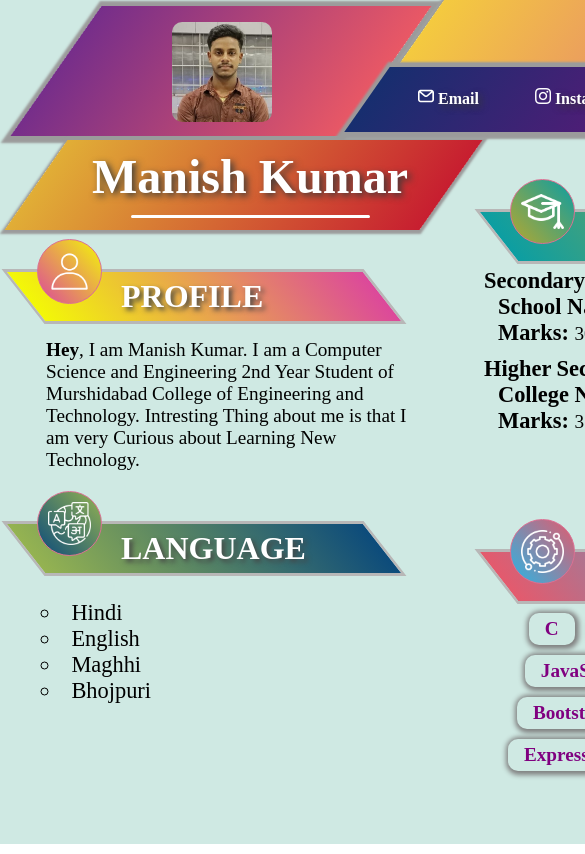
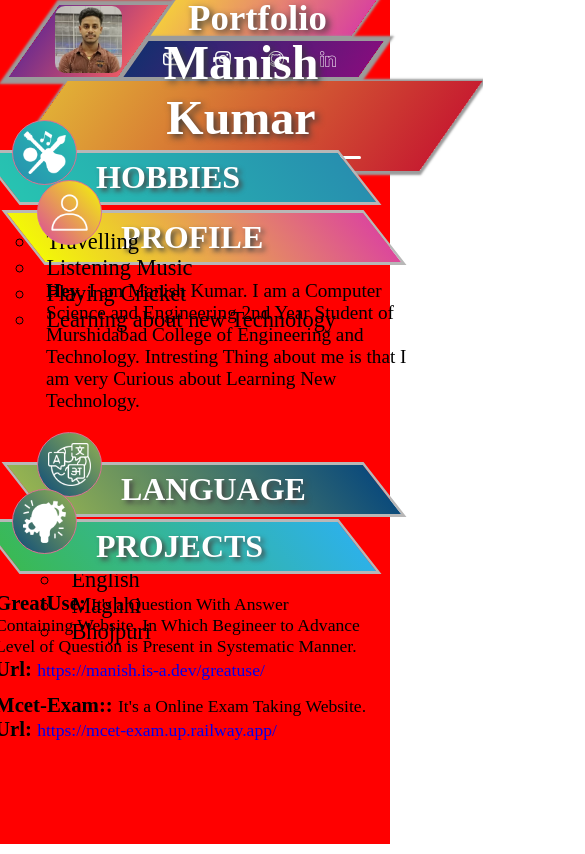
Before and after one commit to manish7479dlp/manish7479dlp.github.io, a React (Create React App) app: page / in a window 390 px wide. Shown: the top 854 px of the page, 585 px wide, since content can reach past the window. Built offline with nearby package versions, Linux system fonts and the light colour scheme.

Commit message:
ADD: Make Header content Responsive

```diff
--- a/src/App.css
+++ b/src/App.css
@@ -1,3 +1,7 @@
+:root {
+    --ContainerWidth: 1305px;
+}
+
 .mainContainer {
     position: relative;
 }
@@ -5,7 +9,7 @@ a {
     text-decoration: none;
 }
 .container {
-    width: 1305px;
+    width: var(--ContainerWidth);
     height: 100vh;
     display: flex;
     flex-direction: column;
@@ -20,6 +24,25 @@ a {
 }
 
 .heading .headingContent {
+    width: var(--ContainerWidth);
     display: flex;
     flex-direction: column;
 }
+
+
+/* // Responsiv code begin */
+
+/* tablet or ipad pro */
+@media screen and (max-width: 1304px) {
+    :root {
+       --ContainerWidth: 100vw;
+    }
+
+    .container {
+        background-color: red;
+    }
+}
+
+@media screen and (max-width: 1080px) {
+
+}
--- a/src/Components/ContactInfo/ContactInfo.css
+++ b/src/Components/ContactInfo/ContactInfo.css
@@ -3,11 +3,13 @@
   --cContainerHeight: 65px;
   --cTop: 13px;
   --cLeft: 126px;
-  --cMarginLeft: -19px;
+  --cMarginLeft: -18px;
+  --cMarginTop: 3px;
   --cFrontSize: 1rem;
   --cContentWidth: 400px;
   --contactContentMarginLeft: 0px;
   --cFrontWeight: 550;
+  --cContentContectBottom: 12px;
 }
 .contactInfoBox {
   display: inline-block;
@@ -16,6 +18,7 @@
   background: linear-gradient(to right, rgb(23, 46, 111), rgb(130, 14, 125));
   transform: skew(145deg);
   margin-left: var(--cMarginLeft);
+  margin-top: var(--cMarginTop);
   box-shadow: 1px 1px 2px 6px rgb(155, 155, 155);
 }
 .center {
@@ -31,7 +34,7 @@
 
 .contactContent {
   position: absolute;
-  bottom: 12px;
+  bottom: var(--cContentContectBottom);
   left: 16px;
   padding: 4px 3px;
 }
@@ -45,7 +48,6 @@
   font-size: var(--cFrontSize);
   font-weight: var(--cFrontWeight);
   text-shadow: 3px 3px 7px rgb(56, 57, 56);
-
 }
 
 .contactContent a:hover {
@@ -66,7 +68,7 @@
 
 /* laptop */
 
-@media screen and (max-width: 1760px) and (min-width: 1305px) {
+@media screen and (max-width: 1760px) {
   :root {
     --cContainerWidth: 895px;
     --cContainerHeight: 70px;
@@ -77,5 +79,235 @@
     --cContentWidth: 400px;
     --contactContentMarginLeft: 110px;
     --cFrontWeight: 500;
+    --cMarginTop: -2px;
   }
 }
+/* tablet or ipad pro */
+@media screen and (max-width: 1306px) {
+  :root {
+    --cContainerWidth: 95%;
+    --cFrontSize: 1.5rem;
+    --contactContentMarginLeft: 70px;
+    --cContentContectBottom: 8px;
+  }
+}
+
+@media screen and (max-width: 1200px) {
+  :root {
+    --cFrontSize: 1.4rem;
+    --contactContentMarginLeft: 55px;
+    --cContentContectBottom: 10px;
+  }
+}
+
+@media screen and (max-width: 1130px) {
+  :root {
+    --contactContentMarginLeft: 45px;
+  }
+}
+@media screen and (max-width: 1080px) {
+  :root {
+    --cFrontSize: 1.3rem;
+    --contactContentMarginLeft: 30px;
+    --cContainerHeight: 61px;
+    --cMarginLeft: -13px;
+    --cContentContectBottom: 6px;
+  }
+}
+
+@media screen and (max-width: 990px) {
+  :root {
+    --cFrontSize: 1.2rem;
+    --contactContentMarginLeft: 27px;
+  }
+  .contactContent a {
+    margin-right: 25px;
+  }
+}
+@media screen and (max-width: 920px) {
+  :root {
+    --cFrontSize: 1.2rem;
+    --contactContentMarginLeft: 17px;
+  }
+  .contactContent a {
+    margin-right: 20px;
+  }
+}
+
+@media screen and (max-width: 910px) {
+  :root {
+    --cFrontSize: 1.1rem;
+  }
+}
+
+@media screen and (max-width: 880px) {
+  :root {
+    --contactContentMarginLeft: 12px;
+  }
+  .contactContent a {
+    margin-right: 15px;
+    /* color: purple; */
+  }
+}
+
+@media screen and (max-width: 850px) {
+  :root {
+    --contactContentMarginLeft: 2px;
+  }
+
+  .contactContent a {
+    margin-right: 5px;
+  }
+}
+
+@media screen and (max-width: 805px) {
+  .contactContent a {
+    /* margin-right: 2px; */
+    padding: 5px 8px;
+  }
+}
+
+@media screen and (max-width: 760px) {
+  .displayToggle {
+    display: none;
+  }
+  .contactContent img {
+    width: 32px;
+    height: 32px;
+    /* padding-left: 2px; */
+    text-align: center;
+  }
+
+  .contactContent a {
+    padding: 8px 15px;
+    margin-right: 25px;
+    /* margin-bottom: 10px; */
+  }
+
+  :root {
+    --cContentContectBottom: -3px;
+  }
+}
+
+@media screen and (max-width: 635px) {
+  .contactContent img {
+    width: 25px;
+    height: 25px;
+  }
+  .contactContent a {
+    margin-right: 17px;
+  }
+
+  :root {
+    --cContentContectBottom: 1px;
+  }
+}
+
+@media screen and (max-width: 605px) {
+  :root {
+    --cContainerHeight: 45px;
+    --cMarginLeft: -10px;
+    --cMarginTop: 0px;
+    --contactContentMarginLeft: 10px;
+    --cContentContectBottom: -7px;
+  }
+}
+@media screen and (max-width: 580px) {
+  :root {
+    --cContentContectBottom: -4px;
+  }
+
+  .contactContent img {
+    width: 20px;
+    height: 20px;
+  }
+  .contactContent a {
+    margin-right: 17px;
+  }
+}
+
+@media screen and (max-width: 535px) {
+  :root {
+    --contactContentMarginLeft: 5px;
+  }
+}
+@media screen and (max-width: 520px) {
+  :root {
+    --contactContentMarginLeft: 0px;
+  }
+
+  .contactContent a {
+    margin-right: 12px;
+  }
+}
+@media screen and (max-width: 500px) {
+  :root {
+    --contactContentMarginLeft: -12px;
+  }
+}
+@media screen and (max-width: 480px) {
+  :root {
+    --contactContentMarginLeft: -12px;
+  }
+
+  .contactContent a {
+    margin-right: 6px;
+  }
+}
+
+@media screen and (max-width: 460px) {
+  :root {
+    --cContainerHeight: 36px;
+    --cMarginLeft: -7px;
+    --cMarginTop: 1px;
+    --contactContentMarginLeft: 1px;
+    --cContentContectBottom: -8px;
+
+  }
+}
+
+@media screen and (max-width: 430px) {
+  :root {
+    --contactContentMarginLeft: -14px;
+
+  }
+}
+@media screen and (max-width: 415px) {
+  .contactContent img {
+    width: 16px;
+    height: 16px;
+  }
+  .contactContent a {
+    margin-right: 2px;
+  }
+  :root {
+    --cContentContectBottom: -6px;
+
+  }
+}
+
+@media screen and (max-width: 380px) {
+
+  :root {
+    --cContainerHeight: 24px;
+    --cMarginLeft: -3px;
+    --cContentContectBottom: -12px;
+}
+}
+
+@media screen and (max-width: 335px) {
+  .contactContent a {
+  padding: 9px 8px;
+  }
+  :root {
+    --contactContentMarginLeft: 5px;
+
+  }
+}
+@media screen and (max-width: 315px) {
+
+  :root {
+    --contactContentMarginLeft: 3px;
+
+  }
+}
--- a/src/Components/ContactInfo/ContactInfo.js
+++ b/src/Components/ContactInfo/ContactInfo.js
@@ -11,12 +11,12 @@ const ContactInfo = () => {
       <div className="contactInfoBox"></div>
       <div className=" contactContent">
           {/* <div className="center firstContactContent"> */}
-               <a className="first" href= {`mailto:${SocialMediaData.socialMediaLink.email}`} target= "_blank" rel="noreferrer"><img src= {emailUrl} alt = "email logo"/> Email</a>
-               <a href={SocialMediaData.socialMediaLink.instagram} target= "_blank" rel="noreferrer"><img src= {instagramUrl} alt = "instagram logo"/> Instagram</a>
+               <a className="first" href= {`mailto:${SocialMediaData.socialMediaLink.email}`} target= "_blank" rel="noreferrer"><img src= {emailUrl} alt = "email logo"/> <span className="displayToggle">Email</span></a>
+               <a href={SocialMediaData.socialMediaLink.instagram} target= "_blank" rel="noreferrer"><img src= {instagramUrl} alt = "instagram logo"/> <span className="displayToggle">Instagram</span></a>
           {/* </div> */}
           {/* <div className="center secondContactContent"> */}
-                <a className="first" href={SocialMediaData.socialMediaLink.github}target="_blank" rel="noreferrer"><img src= {githubUrl} alt = "github logo"/> Github</a>
-                <a href={SocialMediaData.socialMediaLink.linkedin} target= "_blank" rel="noreferrer"><img src= {linkedinUrl} alt = "linkedin logo"/> Linkedin</a>
+                <a className="first" href={SocialMediaData.socialMediaLink.github}target="_blank" rel="noreferrer"><img src= {githubUrl} alt = "github logo"/> <span className="displayToggle">Github</span></a>
+                <a href={SocialMediaData.socialMediaLink.linkedin} target= "_blank" rel="noreferrer"><img src= {linkedinUrl} alt = "linkedin logo"/> <span className="displayToggle">Linkedin</span></a>
           {/* </div> */}
       </div>
     </div>
--- a/src/Components/Heading/Heading.css
+++ b/src/Components/Heading/Heading.css
@@ -40,3 +40,87 @@
     --hFontSize: 3.6rem;
   }
 }
+
+@media screen and (max-width: 1200px) {
+  :root {
+    --hContainerWidth: 505px;
+    --hContainerHeight: 63px;
+    --hTop: -2px;
+    --hLeft: 187px;
+    --hMarginLeft: 36px;
+    --hFontSize: 3.4rem;
+  }
+}
+
+@media screen and (max-width: 1080px) {
+  :root {
+    --hContainerWidth: 440px;
+    --hContainerHeight: 63px;
+    --hTop: -2px;
+    --hLeft: 150px;
+    --hMarginLeft: 31px;
+    --hFontSize: 3.2rem;
+  }
+}
+
+@media screen and (max-width: 950px) {
+  :root {
+    --hContainerWidth: 389px;
+    --hContainerHeight: 63px;
+    --hTop: 1px;
+    --hLeft: 122px;
+    --hFontSize: 3.1rem;
+  }
+}
+@media screen and (max-width: 850px) {
+  :root {
+    --hContainerWidth: 354px;
+    --hLeft: 112px;
+  }
+}
+@media screen and (max-width: 710px) {
+  :root {
+    --hContainerWidth: 311px;
+    --hLeft: 91px;
+  }
+}
+
+@media screen and (max-width: 605px) {
+  :root {
+    --hContainerWidth: 268px;
+    --hContainerHeight: 45px;
+    --hMarginLeft: 23px;
+    --hTop: -4px;
+    --hLeft: 76px;
+    --hFontSize: 2.8rem;
+  }
+}
+
+@media screen and (max-width: 520px) {
+  :root {
+    --hContainerWidth: 230px;
+    --hLeft: 59px;
+    --hFontSize: 2.6rem;
+    --hTop: -2px;
+  }
+}
+@media screen and (max-width: 460px) {
+  :root {
+    --hContainerWidth: 201px;
+    --hContainerHeight: 36px;
+    --hLeft: 45px;
+    --hFontSize: 2.3rem;
+    --hMarginLeft: 20px;
+    --hTop: -4px;
+  }
+}
+@media screen and (max-width: 380px) {
+  :root {
+    --hContainerWidth: 150px;
+    --hContainerHeight: 30px;
+    --hLeft: 38px;
+    --hFontSize: 1.8rem;
+    --hMarginLeft: 17px;
+    --hTop: -2px;
+  }
+}
--- a/src/Components/Image/Image.css
+++ b/src/Components/Image/Image.css
@@ -14,7 +14,7 @@
   transform: skew(145deg);
   margin-left: var(--iMarginLeft);
   box-shadow: 1px 1px 2px 6px rgb(155, 155, 155);
-  margin-top: 6px;
+  margin-top: 5px;
   /* border: 2px solid brown; */
 }
 
@@ -30,7 +30,7 @@
   top: var(--iTop);
 }
 
- .dmImg img {
+.dmImg img {
   width: 100%;
   height: 100%;
   /* object-fit: cover; */
@@ -50,3 +50,67 @@
     --iMarginLeft: 56px;
   }
 }
+
+@media screen and (max-width: 1080px) {
+  :root {
+    --iContainerWidth: 260px;
+    --iContainerHeight: 120px;
+    --iImgContainerSize: 95px;
+    --iTop: 19px;
+    --iLeft: 135px;
+    --iMarginLeft: 53px;
+  }
+}
+
+@media screen and (max-width: 850px) {
+  :root {
+    --iContainerWidth: 228px;
+    --iImgContainerSize: 110px;
+    --iTop: 10px;
+    --iLeft: 112px;
+  }
+}
+
+@media screen and (max-width: 710px) {
+  :root {
+    --iContainerWidth: 180px;
+    --iContainerHeight: 120px;
+    --iImgContainerSize: 104px;
+    --iTop: 14px;
+    --iLeft: 90px;
+    /* --iMarginLeft: 51px; */
+  }
+}
+
+@media screen and (max-width: 605px) {
+  :root {
+    --iContainerWidth: 149px;
+    --iContainerHeight: 89px;
+    --iImgContainerSize: 80px;
+    --iTop: 10px;
+    --iLeft: 72px;
+    --iMarginLeft: 40px;
+
+  }
+}
+
+@media screen and (max-width: 460px) {
+  :root {
+    --iContainerWidth: 109px;
+    --iContainerHeight: 72px;
+    --iImgContainerSize: 67px;
+    --iTop: 6px;
+    --iLeft: 55px;
+    --iMarginLeft: 34px;
+  }
+}
+@media screen and (max-width: 380px) {
+  :root {
+    --iContainerWidth: 80px;
+    --iContainerHeight: 54px;
+    --iImgContainerSize: 51px;
+    --iTop: 7px;
+    --iLeft: 43px;
+    --iMarginLeft: 29px;
+  }
+}
```
